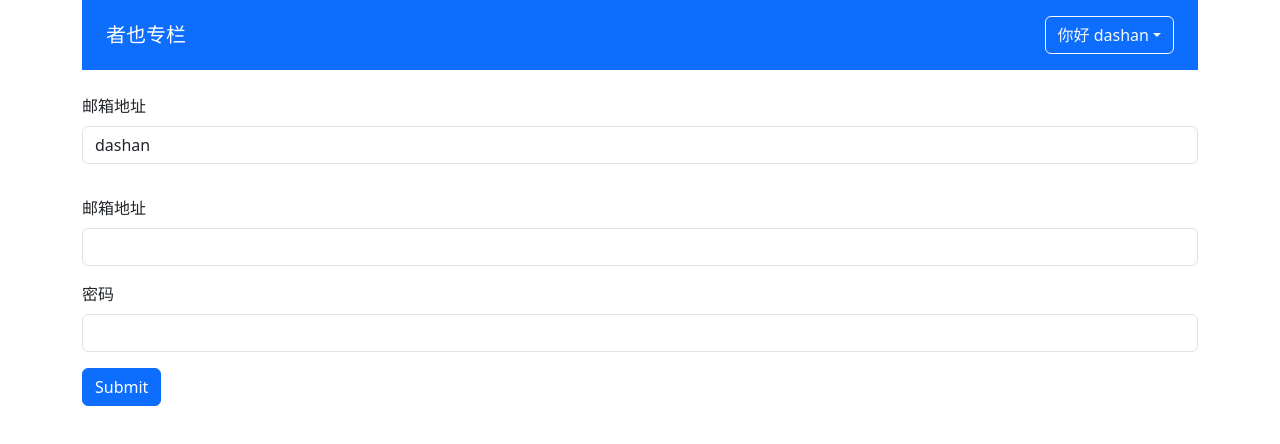
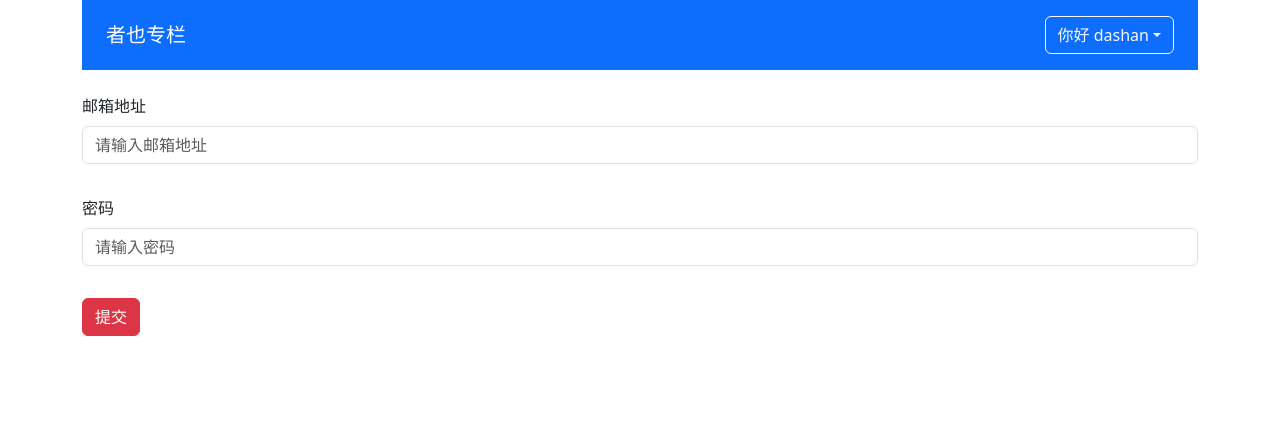
Before and after one commit to LililiDada/zheye, a Vue app: page / in a window 1280 px wide. Shown: the top 444 px of the page. Built offline with nearby package versions, Linux system fonts and the light colour scheme.

Commit message:
'feat:5-7ValidateForm编码第一部分-使用插槽slot'

```diff
--- a/src/App.vue
+++ b/src/App.vue
@@ -2,22 +2,19 @@
   <div class="container">
     <GlobalHeader :user="currentUser"></GlobalHeader>
     <!-- <ColumnList :list="list"></ColumnList> -->
-    <form action="">
+    <ValidateForm @form-submit="onFormSubmit">
       <div class="mb-3">
         <label for="exampleInputEmail1" class="form-label">邮箱地址</label>
         <ValiadateInput :rules="emailRules" v-model="emailVal" placeholder="请输入邮箱地址" type="text"></ValiadateInput>
       </div>
       <div class="mb-3">
-        <label for="exampleInputEmail1" class="form-label">邮箱地址</label>
-        <input type="email" class="form-control" id="exampleInputEmail1" v-model="emailRef.val" @blur="validateEmail">
-        <div class="form-text" v-if="emailRef.error">{{ emailRef.message }}</div>
+        <label for="exampleInputPassword1" class="form-label">密码</label>
+        <ValiadateInput :rules="passwordRules" v-model="passwordVal" placeholder="请输入密码" type="password"></ValiadateInput>
       </div>
-      <div class="mb-3">
-        <label for="exampleInputPassword1" class="form-label">密码</label>
-        <input type="password" class="form-control" id="exampleInputPassword1">
-      </div>
-      <button type="submit" class="btn btn-primary">Submit</button>
-    </form>
+      <template #submit>
+        <span class="btn btn-danger">提交</span>
+      </template>
+    </ValidateForm>
   </div>
 </template>
 
@@ -26,6 +23,7 @@ import { defineComponent, reactive, ref } from 'vue'
 import 'bootstrap/dist/css/bootstrap.min.css'
 import ColumnList, { ColumnProps } from './components/ColumnList.vue'
 import ValiadateInput, { RulesProp } from './components/ValiadateInput.vue'
+import ValidateForm from './components/ValidateForm.vue'
 import GlobalHeader, { UserProps } from './components/GlobalHeader.vue'
 
 const currentUser: UserProps = {
@@ -58,38 +56,35 @@ export default defineComponent({
   components: {
     // ColumnList,
     GlobalHeader,
-    ValiadateInput
+    ValiadateInput,
+    ValidateForm
   },
   setup () {
-    const emailVal = ref('dashan')
+    const emailVal = ref('')
 
     const emailRules: RulesProp = [
       { type: 'required', message: '电子邮箱地址不能为空' },
       { type: 'email', message: '请输入正确的电子邮箱格式' }
     ]
 
-    const emailRef = reactive({
-      val: '',
-      error: false,
-      message: ''
-    })
+    const passwordVal = ref('')
 
-    const validateEmail = () => {
-      if (emailRef.val.trim() === '') {
-        emailRef.error = true
-        emailRef.message = 'can not be empty'
-      } else if (!emailReg.test(emailRef.val)) {
-        emailRef.error = true
-        emailRef.message = 'should be vaild email'
-      }
+    const passwordRules: RulesProp = [
+      { type: 'required', message: '密码不能为空' }
+    ]
+
+    const onFormSubmit = (result: boolean) => {
+      console.log('1222', result)
     }
+
     return {
       list: testData,
       currentUser,
-      emailRef,
-      validateEmail,
       emailRules,
-      emailVal
+      emailVal,
+      passwordVal,
+      passwordRules,
+      onFormSubmit
     }
   }
 })
--- /dev/null
+++ b/src/components/ValidateForm.vue
@@ -0,0 +1,24 @@
+<template>
+  <form class="validate-form-container">
+    <slot></slot>
+    <div class="submit-area" @click.prevent="submitForm  ">
+      <slot name="submit">
+        <button type="submit" class="btn btn-primary">提交</button>
+      </slot>
+    </div>
+  </form>
+</template>
+<script lang="ts">
+import { defineComponent, reactive, PropType } from 'vue'
+export default defineComponent({
+  emits: ['form-submit'],
+  setup (props, context) {
+    const submitForm = () => {
+      context.emit('form-submit', true)
+    }
+    return {
+      submitForm
+    }
+  }
+})
+</script>
```
